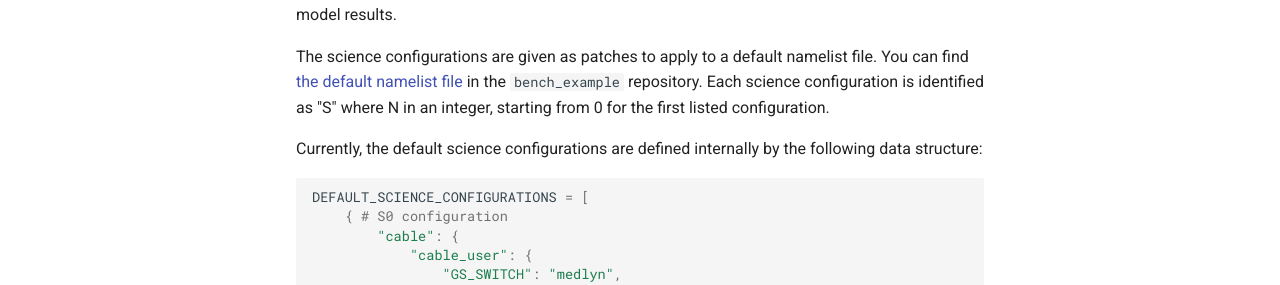
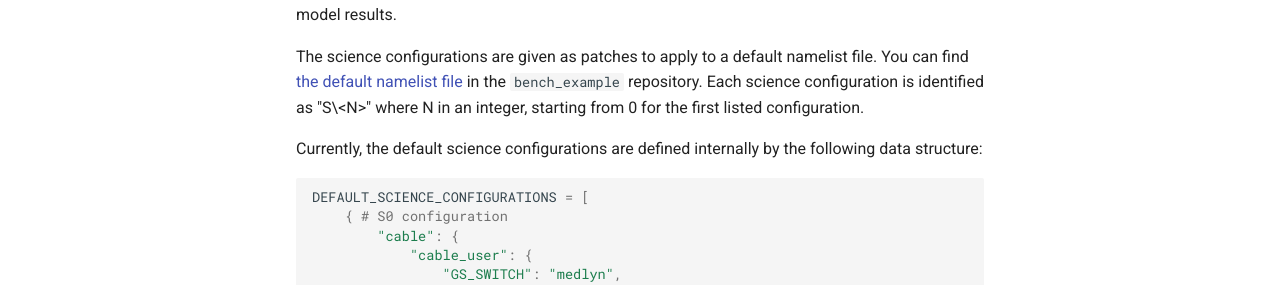
Before and after one commit to mdekauwe/CABLE_benchmarking, an MkDocs documentation site: the page built from docs/user_guide/default_science_configurations.md, in a window 1280 px wide and 1242 px high. Shown: the part 328-613 px from the top of the window. Built offline with MkDocs 1.6.1 and Material for MkDocs 9.7.7, drawn with Linux system fonts in a browser that asks for light colours; comment, search, counter and statistics services are not loaded.

````diff
--- a/docs/user_guide/default_science_configurations.md
+++ b/docs/user_guide/default_science_configurations.md
@@ -2,7 +2,7 @@
 
 A set of science configurations is defined in `benchcab`. This allows for running standardised testing of different version of CABLE. Test results using this default set are required for submission of new code development in CABLE. Occasionally, some code developments might also require test results using a different set of configurations to document their effect on the model results.
 
-The science configurations are given as patches to apply to a default namelist file. You can find [the default namelist file](https://github.com/CABLE-LSM/bench_example/blob/dev/namelists/cable.nml) in the `bench_example` repository. Each science configuration is identified as "S<N>" where N in an integer, starting from 0 for the first listed configuration.
+The science configurations are given as patches to apply to a default namelist file. You can find [the default namelist file](https://github.com/CABLE-LSM/bench_example/blob/dev/namelists/cable.nml) in the `bench_example` repository. Each science configuration is identified as "S\<N\>" where N in an integer, starting from 0 for the first listed configuration.
 
 Currently, the default science configurations are defined internally by the following data structure:
 ```python
````
Also changed, not shown: docs/user_guide/config_options.md (+1 -1 lines).
